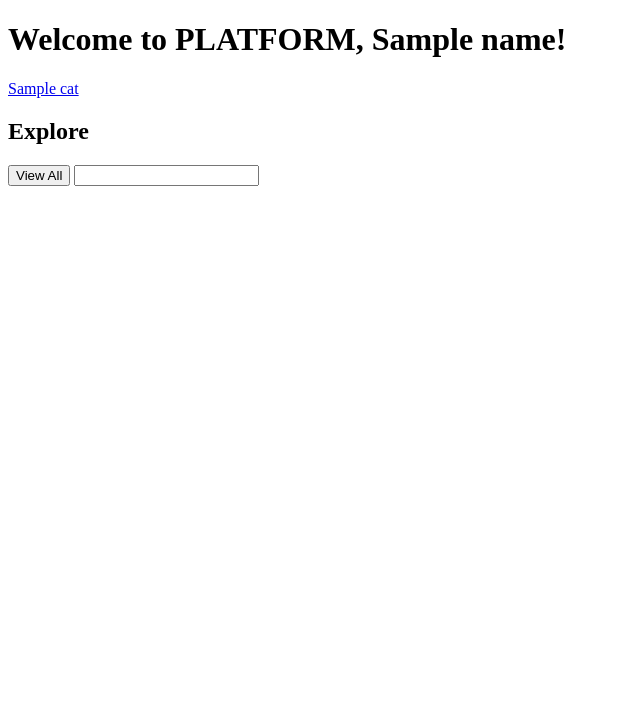
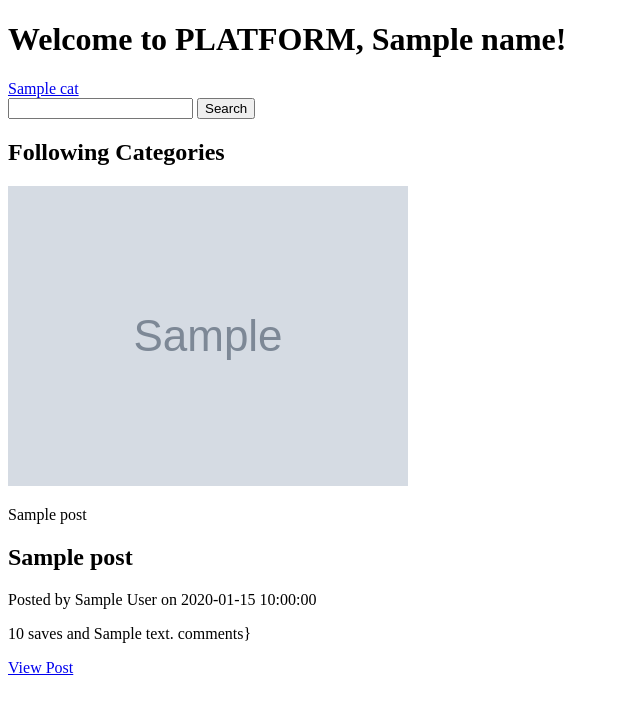
Before and after one commit to MayFu2025/unit4_project, a Flask app: template templates/home.html in a window 1280 px wide. Shown: the top 714 px of the page, without its empty margins (0-640 px from the left). Run offline with Flask 3, Linux system fonts and the light colour scheme; the template is opened without the code that fills it: most values are stand-ins (such as "Sample title", 1, 10 or a date in 2020); grey boxes marked "Sample" are stand-in pictures.

Commit message:
Working on Homepage

```diff
--- a/app.py
+++ b/app.py
@@ -86,19 +86,44 @@ def home():
     if 'user_id' in session:
         user_id = session['user_id']
         user = db.search(f"SELECT uname, name, pfp, saved_cats, saved_posts FROM users WHERE id = {user_id}", multiple=False)
+        # Find name
         if user[1] is None:
             name = user[0]
         else:
             name = user[1]
+        # Find following categories to show on sidebar
+        if user[3] is None:
+            following = []
+        else:
+            following = map(int, user[3].split(','))
     else:  # If not logged in, redirect to log in
         return redirect(url_for('login'))
-
-    return render_template('home.html', name=name, following=user[3])
+    return render_template('home.html', name=name, following=following)
 
 
 @app.route('/profile')  # If session exists, show to profile screen, else redirect to login
 def profile():
-    return 'Profile Page'
+    # Check if the user is logged in, if so, retrieve name, email, profile picture, saved categories, and saved posts
+    if request.method == 'GET':
+        if 'user_id' in session:
+            user_id = session['user_id']
+            user = db.search(f"SELECT uname, email, name, pfp, saved_cats, saved_posts FROM users WHERE id = {user_id}", multiple=False)
+            # Find name
+            if user[2] is None: name = 'No name set'
+            else: name = user[2]
+            # Find email
+            email = user[1]
+            # Find profile picture
+            pfp = user[3]
+            # Find saved categories
+            if user[4] is None: saved_cats = []
+            else: saved_cats = map(int, user[4].split(','))
+            # Find saved posts
+            if user[5] is None:
+                saved_posts = []
+            else:
+                saved_posts = map(int, user[5].split(','))
+    return render_template('profile.html', username=user[0], email=email, name=name, pfp=pfp, saved_cats=saved_cats, saved_posts=saved_posts)
 
 
 @app.route('/profile/edit')  # If session exists, show to profile screen, else redirect to login
--- a/templates/home.html
+++ b/templates/home.html
@@ -6,25 +6,35 @@
 </head>
 <body>
     <h1>Welcome to PLATFORM, {{ name }}!</h1>
+
     <div> <!--Sidebar Menu with each category that the user follows-->
-        {% if following == None%}
-            <p>Follow some categories to get started!</p>
-        {% else %}
         {% for cat in following %}
             <a href="{{url_for('get_category', cat_id=cat)}}">{{ cat }}</a>
         {% endfor %}
-        {% endif %}
     </div>
+
     <div> <!--Main Content of Page-->
-        <h2>Explore</h2>
-        <div> <!--List of recommended articles-->
-            <div> <!--Group of buttons that redirect-->
-                <button>View All</button>
-                <label>
-                    <input type="search">
-                </label>
+        <div> <!--Search Bar-->
+                <form>
+                    <input type="search" name="search">
+                    <input type="submit" value="Search">
+                </form>
         </div>
+        <div> <!--List of Posts-->
+            <h2>Following Categories</h2>
+            {% for post in followedcategories %}
+                <div> <!--Post Preview-->
+                    <div> <!--Post Image-->
+                        <img src="{{ post.image }}" alt="Post Image">
                     </div>
+                    <p>{{ post.categoryname }}</p>
+                    <h2>{{ post.title }}</h2>
+                    <p>Posted by {{ post.author }} on {{ post.date }}</p>
+                    <p>{{ post.saves }} saves and {{ post.commentcount }} comments}</p>
+                    <a href="{{url_for('get_post', post_id=post.id)}}">View Post</a>
                 </div>
+            {% endfor %}
+        </div> <!--End of List of Posts-->
+    </div> <!--End of Main Content-->
 </body>
 </html>
```
Also changed, not shown: index.js (added, +11 -0 lines), templates/category.html (added, +24 -0 lines), templates/profile.html (added, +21 -0 lines). Lines whose indentation alone changed are shown as unchanged.
